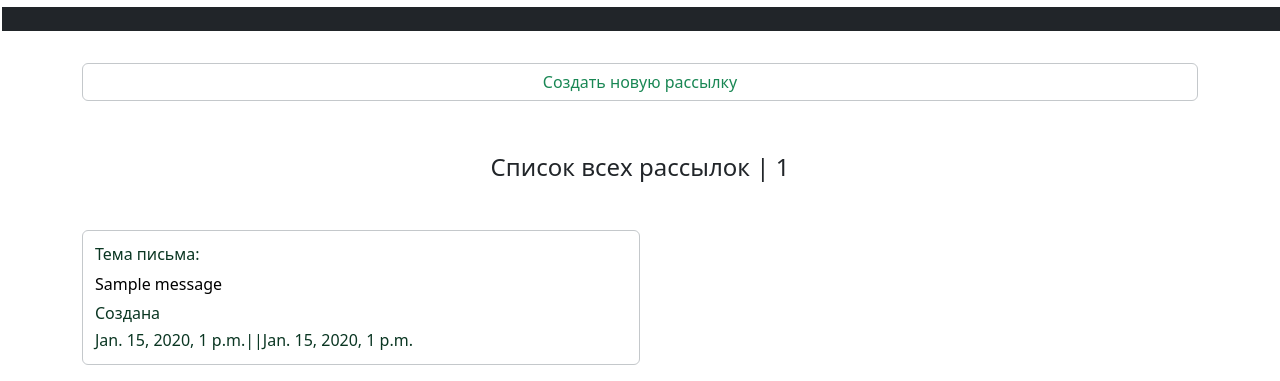
After one commit to aloecC/web_application_with_messaging, a Django app: page /mailing/campaigns/ in a window 1280 px wide. The commit adds this page. Shown: the part 1205-1586 px from the top of the page. Run offline with Django 5.2, Linux system fonts and the light colour scheme; tables that the repository leaves empty hold one stand-in row (values such as "Sample post"); some libraries are stand-ins or nearby versions.

Commit message:
update campaign

```diff
--- a/mailing/templates/mailing/base.html
+++ b/mailing/templates/mailing/base.html
@@ -16,24 +16,24 @@
                             <div class="row">
                                 <div class="col-12 bg-body">
                                     <div class="row">
-                                        <div class="col-2">
+                                        <div class="col-2 mt-1">
                                             <h6 class="text-center mt-2 ">
-                                                <a href="{% url 'mailing:campaign_list' %}" class="link-offset-2 link-underline link-underline-opacity-0 link-dark">Главная</a>
+                                                <a href="{% url 'mailing:home' %}" class="link-offset-2 link-underline link-underline-opacity-0 link-dark">Главная</a>
                                             </h6>
                                         </div>
-                                        <div class="col-2">
-                                            <h6 class="text-center mt-2 mx-2">
+                                        <div class="col-2 mt-1">
+                                            <h6 class="text-center mt-2 mx-1">
                                                 <a href="{% url 'mailing:message_list' %}" class="link-offset-2 link-underline link-underline-opacity-0 link-dark">Письма</a>
                                             </h6>
                                         </div>
-                                        <div class="col-2">
+                                        <div class="col-2 mt-1">
                                             <h6 class="text-center mt-2">
                                                 <a href="{% url 'mailing:subscriber_list' %}" class="link-offset-2 link-underline link-underline-opacity-0 link-dark">Получатели</a>
                                             </h6>
                                         </div>
-                                        <div class="col-2">
-                                            <h6 class="text-center mt-2">
-                                                <a href="#" class="link-offset-2 link-underline link-underline-opacity-0 link-dark"></a>
+                                        <div class="col-2 mt-1">
+                                            <h6 class="text-center mt-2 mx-3">
+                                                <a href="{% url 'mailing:campaign_list' %}" class="link-offset-2 link-underline link-underline-opacity-0 link-dark">Рассылки</a>
                                             </h6>
                                         </div>
                                         <div class="col-2"></div>
@@ -55,43 +55,44 @@
                                     <div class="row">
                                         <div class="col-2"></div>
                                         <div class="col-2"></div>
-                                        <div class="col-2">
+                                        <div class="col-2 mt-1">
                                             <h6 class="text-center mt-2">
-                                                <a href="#" class="link-offset-2 link-underline link-underline-opacity-0 link-dark"></a>
+                                                <a href="#" class="link-offset-2 link-underline link-underline-opacity-0 link-dark">#</a>
                                             </h6>
                                         </div>
-                                        <div class="col-2">
+                                        <div class="col-2 mt-1">
                                             <h6 class="text-center mt-2">
-                                                <a href="#" class="link-offset-2 link-underline link-underline-opacity-0 link-dark">Контакты</a>
+                                                <a href="#" class="link-offset-2 link-underline link-underline-opacity-0 link-dark">#</a>
                                             </h6>
                                         </div>
-                                        <div class="col-2">
-                                            <h6 class="text-center mt-2">
-                                                <a href="#" class="link-offset-2 link-underline link-underline-opacity-0 link-dark"></a>
-                                            </h6>
-                                        </div>
-                                        <div class="col-2">
-                                            {% if user.is_authenticated %}
+                                        {% if user.is_authenticated %}
+                                        <div class="col-2 mt-1">
                                             <div class="col-2 mt-2">
                                                 <h6 class="text-center mt-2 dropdown-item text-white">
                                                     <h6><a class="link-offset-2 link-underline link-underline-opacity-0 link-dark" href="{% url 'users:user_detail' user.username %}">Профиль</a></h6>
                                                 </h6>
                                             </div>
+                                        </div>
+                                        <div class="col-2">
                                             <div class="col-2 mt-2">
                                                 <form method="post" action="{% url 'users:logout' %}">
                                                     {% csrf_token %}
-                                                    <button class=" btn btn-light "><h6>Выйти</h6></button>
+                                                    <button class=" btn btn-light btn-sm "><h6>Выйти</h6></button>
                                                 </form>
-                                            {% else %}
+                                            </div>
+                                        </div>
+                                        {% else %}
+                                        <div class="col-2">
                                             <div class="col-2 mt-3">
                                                 <h6><a class="link-offset-2 link-underline link-underline-opacity-0 link-dark" href="{% url 'users:login' %}">Вход</a></h6>
                                             </div>
+                                        </div>
+                                        <div class="col-2">
                                             <div class="col-2 mt-3">
                                                 <h6><a class="link-offset-2 link-underline link-underline-opacity-0 link-dark" href="{% url 'users:register' %}">Регистрация</a></h6>
                                             </div>
-
-                                            {% endif %}
                                         </div>
+                                        {% endif %}
                                     </div>
                                 </div>
                             </div>
--- a/mailing/templates/mailing/campaign_detail.html
+++ b/mailing/templates/mailing/campaign_detail.html
@@ -17,7 +17,7 @@
     <div class="text-start">
         {% if campaign.status == 'Создана' %}
         <div class=" col-3">
-            <a href="#" class="btn btn-secondary mt-3 text-end">Запуститить рассылку</a>
+            <a href="{% url 'mailing:start_email' campaign.pk %}" class="btn btn-secondary mt-3 text-end">Запуститить рассылку</a>
         </div>
         {% endif %}
         {% if campaign.status == 'Запущена' %}
--- a/mailing/templates/mailing/campaign_form.html
+++ b/mailing/templates/mailing/campaign_form.html
@@ -2,7 +2,7 @@
 {% block title %} Форма для Рассылки {% endblock %}
 {% block content %}
     <div class="container mt-5">
-        <h3 class="mb-3">Форма для получателя</h3>
+        <h3 class="mb-3">Форма для рассылки</h3>
         <form method="post" enctype="multipart/form-data" action="{% if campaign %}{% url 'mailing:campaign_edit' campaign.pk %}{% else %}{% url 'mailing:campaign_create' %}{% endif %}">
             {% csrf_token %}
             {{ form.as_p }}
--- /dev/null
+++ b/mailing/templates/mailing/campaign_list.html
@@ -0,0 +1,30 @@
+{% extends 'mailing/base.html' %}
+
+{% block title %} Рассылки {% endblock %}
+
+{% block content %}
+    <div class="row">
+        <div class="col-12">
+        <a href="{% url 'mailing:campaign_create' %}" class="mt-4 rounded text-center w-100 btn btn-outline-success border border-secondary-subtle">Создать новую рассылку</a>
+        </div>
+    </div>
+    {% if campaignes %}
+        <div class="row  text-center">
+            <div class="col-12 mt-1">
+                 <h4 class="mb-4 text-center mt-5">Список всех рассылок | {{ count }}</h4>
+            </div>
+            {% for campaign in campaignes %}
+                <div class="col-12">
+                    <h4 class="mt-4 text-start"></h4>
+                    <p class="text-start">
+                        <button class="rounded text-start w-50 btn btn-outline-light border border-secondary-subtle">
+                            <a  class="link-body-emphasis link-offset-2 link-underline link-underline-opacity-0" href="{% url 'mailing:campaign_detail' campaign.pk %}">
+                                <h6 class=" mt-2 text-success-emphasis">Тема письма:</h6>{{ campaign.message }} <h6 class=" mt-2 text-success-emphasis"></h6>
+                                <h6 class=" mt-2 text-success-emphasis">{{ campaign.status }}</h6>
+                                <h6 class=" mt-2 text-success-emphasis">{{ campaign.start_time }}||{{ campaign.end_time }}</h6></a></button> </p>
+                        </div>
+                <div class="col-2">
+                </div>
+            {% endfor %}
+    {% endif %}
+{% endblock %}
--- a/mailing/templates/mailing/home.html
+++ b/mailing/templates/mailing/home.html
@@ -19,7 +19,7 @@
                     <p class="text-start">
                         <button class="rounded text-start w-50 btn btn-outline-light border border-secondary-subtle">
                             <a  class="link-body-emphasis link-offset-2 link-underline link-underline-opacity-0" href="{% url 'mailing:campaign_detail' campaign.pk %}">
-                                <h6 class=" mt-2 text-success-emphasis">Тема письма:</h6>{{ campaign.message }} <h6 class=" mt-2 text-success-emphasis">Получатель:</h6>
+                                <h6 class=" mt-2 text-success-emphasis">Тема письма:</h6>{{ campaign.message }} <h6 class=" mt-2 text-success-emphasis">Получатели:</h6>
                                 {% for subscriber in subscribers %}
                                     {{ subscriber.full_name }} |
                                 {% endfor %}
--- a/mailing/templates/mailing/messages_list.html
+++ b/mailing/templates/mailing/messages_list.html
@@ -5,7 +5,7 @@
 {% block content %}
 
 <h4 class="text-center mt-2"><button class="rounded text-center mt-3 w-100 btn btn-outline-light border border-secondary-subtle"><a  class="link-body-emphasis link-offset-2 link-underline link-underline-opacity-0" href="{% url 'mailing:message_create'%}">Перейти к созданию письма</a></button></h4>
-<h4 class="text-center mt-5">Список доступных сообщений</h4>
+<h4 class="text-center mt-5">Список доступных сообщений | {{ count }} </h4>
 <div class="row">
     <div class="col-3"></div>
     <div class="col-6 mt-3  text-center">
--- a/mailing/templates/mailing/subscriber_list.html
+++ b/mailing/templates/mailing/subscriber_list.html
@@ -4,7 +4,7 @@
 
 {% block content %}
 <h4 class="text-center mt-2"><button class="rounded text-center mt-3 w-100 btn btn-outline-light border border-secondary-subtle"><a  class="link-body-emphasis link-offset-2 link-underline link-underline-opacity-0" href="{% url 'mailing:subscriber_create'%}">Перейти к созданию получателя</a></button></h4>
-<h4 class="text-center mt-5">Список доступных получателей</h4>
+<h4 class="text-center mt-5">Список доступных получателей | {{ count }}</h4>
 <div class="row">
     <div class="col-3"></div>
     <div class="col-6 mt-3  text-center">
--- a/mailing/urls.py
+++ b/mailing/urls.py
@@ -2,7 +2,8 @@ from django.urls import path
 from . import views
 from .views import MessageDeleteView, MessageUpdateView, MessageCreateView, MessageDetailView, MessageListView, \
     SubscriberListView, SubscriberDeleteView, SubscriberUpdateView, SubscriberCreateView, SubscriberDetailView, \
-    CampaignCreateView, CampaignDetailView, CampaignUpdateView, CampaignDeleteView, CampaignListView, StartEmailAttempt
+    CampaignCreateView, CampaignDetailView, CampaignUpdateView, CampaignDeleteView, CampaignListView, \
+    CampaignView, StartEmailAttemptView
 
 #Пространство имен(помогает избежать ошибки при одинаковых именах маршрута)
 app_name = 'mailing'
@@ -24,8 +25,9 @@ urlpatterns = [
     path('subscriber/<int:pk>/delete/', SubscriberDeleteView.as_view(), name='subscriber_delete'),#ok
     path('campaign/<int:pk>/', CampaignDetailView.as_view(), name='campaign_detail'),
     path('campaign/new/', CampaignCreateView.as_view(), name='campaign_create'),
-    path('home/', CampaignListView.as_view(), name='campaign_list'),
-    path('campaign/start/<int:pk>/', StartEmailAttempt.as_view(), name='start_email'),
+    path('campaigns/', CampaignListView.as_view(), name='campaign_list'),
+    path('home/', CampaignView.as_view(), name='home'),
+    path('campaign/start/<int:pk>/', StartEmailAttemptView.as_view(), name='start_email'),
     path('campaign/<int:pk>/edit/', CampaignUpdateView.as_view(), name='campaign_edit'),
     path('campaign/<int:pk>/delete/', CampaignDeleteView.as_view(), name='campaign_delete'),
 ]
--- a/mailing/views.py
+++ b/mailing/views.py
@@ -1,13 +1,15 @@
 from datetime import timezone
-
+import tkinter as tk
 from django.core.mail import send_mail
-from django.shortcuts import render, get_object_or_404
+from django.shortcuts import render, get_object_or_404, redirect
 from django.http import HttpResponse, JsonResponse
 from django.views import View
 from django.views.generic.edit import CreateView, DeleteView, UpdateView
 from django.views.generic import ListView, DetailView, TemplateView
 from django.urls import reverse_lazy, reverse
+from pip._internal.models.link import Link
 
+from mailing.forms import CampaignForm
 from mailing.models import Message, Subscriber, Campaign, EmailAttempt
 
 
@@ -15,6 +17,18 @@ class MessageListView(ListView):
     model = Message
     template_name = 'mailing/messages_list.html'
     context_object_name = 'messages'
+
+    def get_context_data(self, *, object_list=None, **kwargs):
+        context = super().get_context_data(**kwargs)
+        context['count'] = self.get_count()
+        return context
+
+    def get_count(self):
+        messages = Message.objects.all()
+        count = 0
+        for message in messages:
+            count += 1
+        return count
 
 
 class MessageDetailView(DetailView):
@@ -60,6 +74,18 @@ class SubscriberListView(ListView):
     template_name = 'mailing/subscriber_list.html'
     context_object_name = 'subscribers'
 
+    def get_context_data(self, *, object_list=None, **kwargs):
+        context = super().get_context_data(**kwargs)
+        context['count'] = self.get_count()
+        return context
+
+    def get_count(self):
+        subscribers = Subscriber.objects.all()
+        count = 0
+        for subscriber in subscribers:
+            count += 1
+        return count
+
     def get_queryset(self):
         return Subscriber.objects.all()  # Получаем всех получателей
 
@@ -92,14 +118,45 @@ class SubscriberDeleteView(DeleteView):
 
 class CampaignListView(ListView):
     model = Campaign
+    template_name = 'mailing/campaign_list.html'
+    context_object_name = 'campaignes'
+
+    def get_context_data(self, **kwargs):
+        context = super().get_context_data(**kwargs)
+        context['campaignes'] = Campaign.objects.all()
+        context['count'] = self.get_count()
+        return context
+
+    def get_count(self):
+        campaignes = Campaign.objects.all()
+        count = 0
+        for campaign in campaignes:
+            count += 1
+        return count
+
+    def get_queryset(self):
+        return Campaign.objects.filter()
+
+
+class CampaignView(View):
+    model = Campaign
     template_name = 'mailing/home.html'
     context_object_name = 'campaignes'
 
     def get_context_data(self, **kwargs):
         context = super().get_context_data(**kwargs)
-        context['subscribers'] = Subscriber.objects.all()
         context['campaignes'] = Campaign.objects.all()
+        current_campaign = self.get_object()
+        context['subscribers'] = current_campaign.subscribers.all()
+        context['count'] = self.get_count()
         return context
+
+    def get_count(self):
+        campaignes = Campaign.objects.all()
+        count = 0
+        for campaign in campaignes:
+            count += 1
+        return count
 
     def get_queryset(self):
         return Campaign.objects.all()
@@ -123,8 +180,8 @@ class CampaignDetailView(DetailView):
 
 class CampaignCreateView(CreateView):
     model = Campaign
+    form_class = CampaignForm
     template_name = 'mailing/campaign_form.html'
-    fields = ['message', 'subscribers']
     success_url = reverse_lazy('mailing:campaign_list')
 
     def form_valid(self, form):
@@ -135,7 +192,7 @@ class CampaignCreateView(CreateView):
 
 class CampaignUpdateView(UpdateView):
     model = Campaign
-    fields = ['message', 'subscribers']
+    form_class = CampaignForm
     template_name = 'mailing/campaign_form.html'
     success_url = reverse_lazy('mailing:campaign_list')
 
@@ -146,26 +203,21 @@ class CampaignDeleteView(DeleteView):
     success_url = reverse_lazy('mailing:campaign_list')
 
 
-class StartEmailAttempt(View):
-    template_name = 'mailing/campaign_detail.html'
+class StartEmailAttemptView(View):
 
-    def post(self, request, campaign_id):
-        campaign = get_object_or_404(Campaign, id=campaign_id)
-
+    def post(self, pk):
+        campaign = get_object_or_404(Campaign, pk=pk)
         subscribers = campaign.subscribers.all()
-        message = campaign.message.all()
         email_attempt = EmailAttempt(campaign=campaign)
         email_attempt.save()
-
-        campaign.status = 'Запущена'
-        campaign.start_time = timezone.now()
+        campaign.STATUS_CHOICES = 'Запущена'
         campaign.save()
 
         for subscriber in subscribers:
             try:
                 response = send_mail(
-                    subject=f'{message.subject}',
-                    message=f'{message.body}',
+                    subject=f'{ campaign.message.subject}',
+                    message=f'{ campaign.message.body}',
                     from_email='Subject here',
                     recipient_list=[subscriber.email],
                 )
@@ -178,10 +230,9 @@ class StartEmailAttempt(View):
                 email_attempt.status = 'failed'
                 email_attempt.server_response = str(e)
 
-            # Сохраняем информацию о попытке
-            email_attempt.save()
+                # Сохраняем информацию о попытке
+                email_attempt.save()
 
-        campaign.status = 'Завершена'
-        campaign.end_time = timezone.now()
-        campaign.save()
-        return JsonResponse({'status': 'Emails sent', 'campaign': campaign.name})
+            campaign.STATUS_CHOICES = 'Завершена'
+            campaign.save()
+            return redirect('mailing:campaign_detail', pk=pk)
```
Also changed, not shown: mailing/forms.py (+47 -0 lines), mailing/models.py (+25 -2 lines), mailing/templates/mailing/start_email.html (added, +10 -0 lines), mailing/migrations/0001_initial.py (deleted), mailing/migrations/0002_campaign_emailattempt.py (deleted), mailing/migrations/0003_alter_campaign_end_time.py (deleted).
